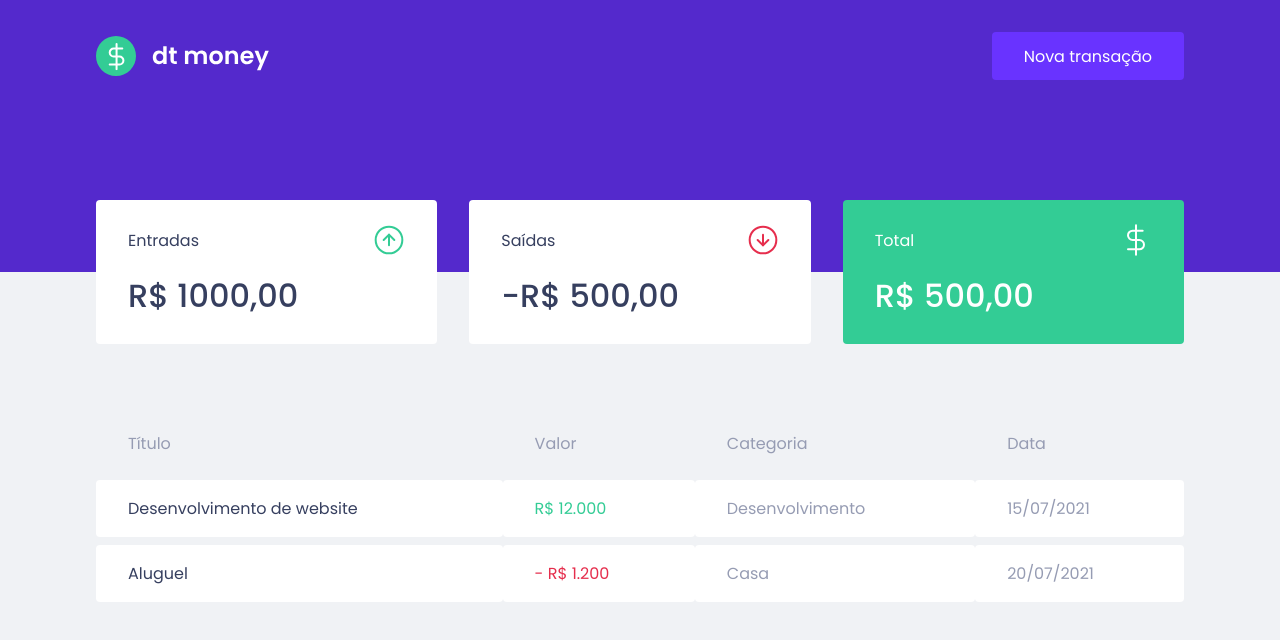
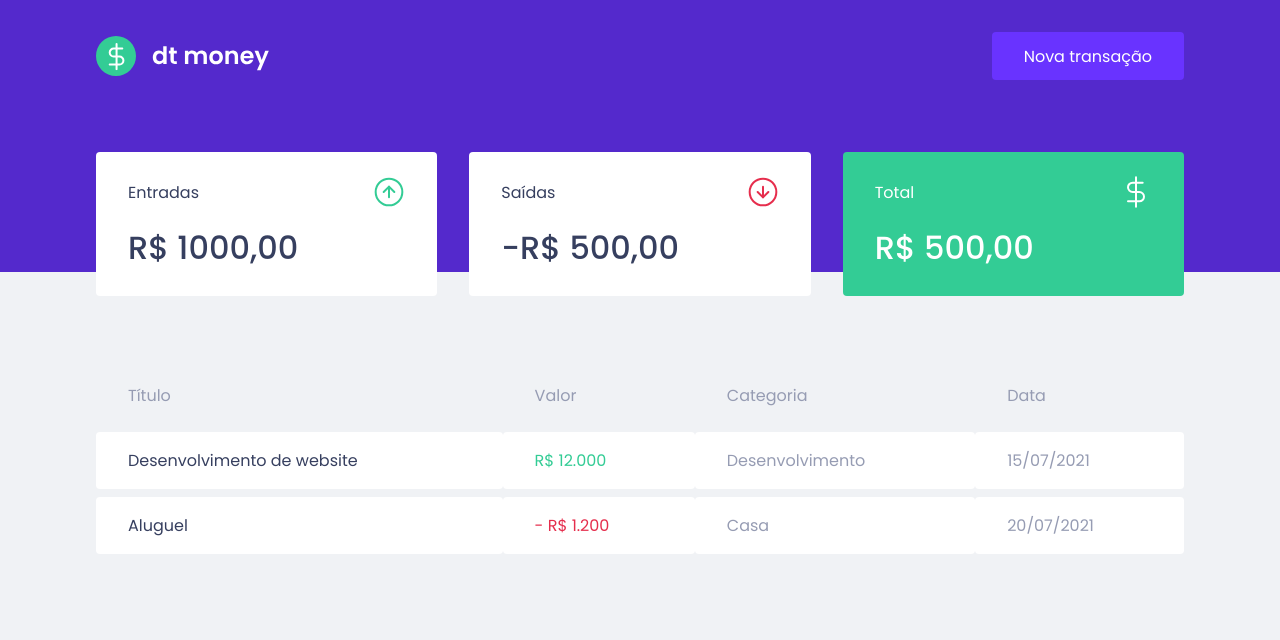
Before and after one commit to felipemarinhodev/dtmoney, a React (Create React App) app: page / in a window 1280 px wide. Shown: the top 640 px of the page. Built offline with nearby package versions, Linux system fonts and the light colour scheme.

Commit message:
change style

```diff
--- a/src/components/Summary/styles.ts
+++ b/src/components/Summary/styles.ts
@@ -4,7 +4,7 @@ export const Container = styled.div`
 	display: grid;
 	grid-template-columns: repeat(3, 1fr);
 	gap: 2rem;
-	margin-top: -7rem;
+	margin-top: -10rem;
 
 	div {
 		background: var(--shape);
```
